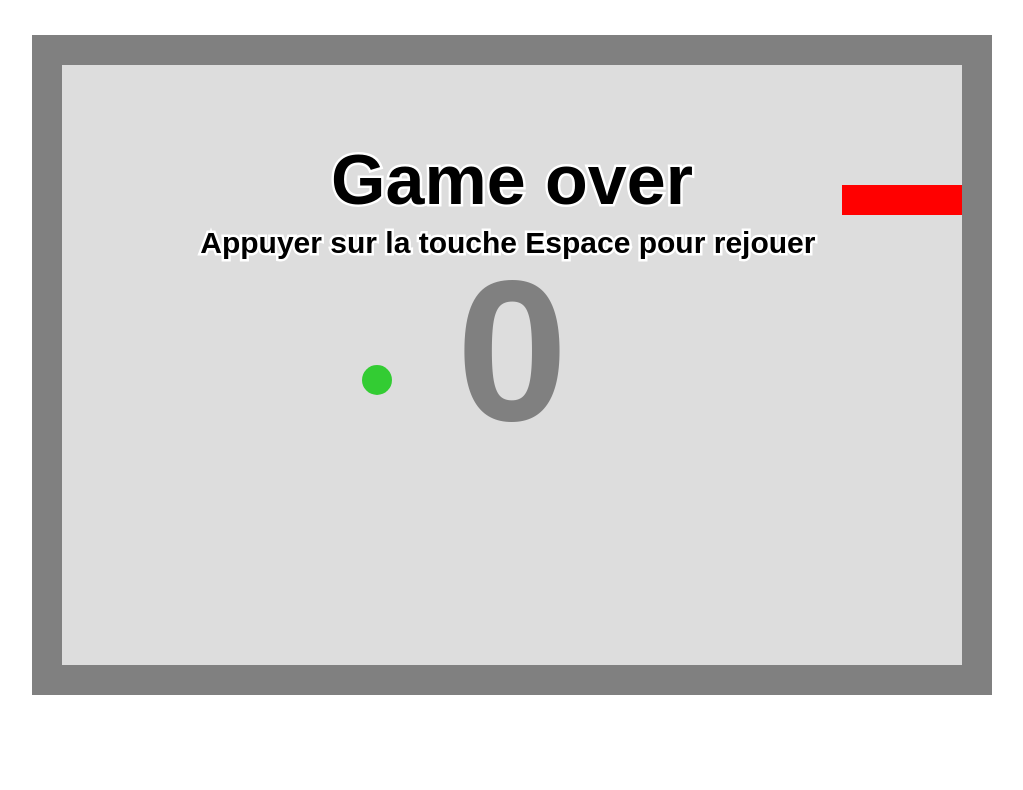
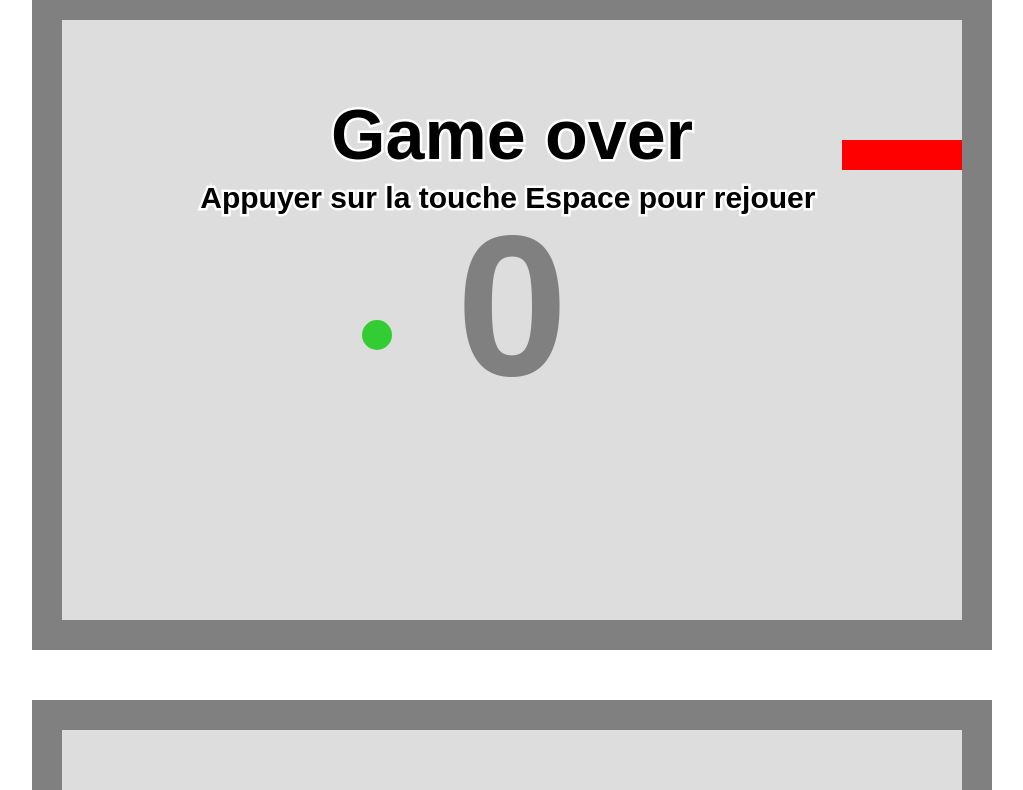
Before and after one commit to jeremiePonch/snakeJavaScript, a plain HTML site: page index.html in a window 1280 px wide. Shown: the part 60-850 px from the top of the page, without its empty margins (128-1151 px from the left). Before the commit the page ends 805 px from the top, so only its background shows below. Drawn offline with Linux system fonts and the light colour scheme.

Commit message:
ajout de la classe Game

```diff
--- a/index.html
+++ b/index.html
@@ -5,7 +5,6 @@
     <title>Jeu du Serpent</title>
 </head>
 <body>
-    <h1 style="text-align: center; margin: 0 0;"> Un Jeu pour le gros bébé Lisa Oberland</h1>
 </body>
 
 <script src="script.js"></script>
--- a/script.js
+++ b/script.js
@@ -1,20 +1,77 @@
 window.onload = () => {
 
-    const canvasWidth = 900;
-    const canvasHeight = 600;
-    const blockSize = 30;
-    const canvas = document.createElement('canvas');
-    const ctx = canvas.getContext('2d');
-    const blockWidth = canvasWidth/blockSize;
-    const blockHeight = canvasHeight/blockSize;
-    const xCenter = canvasWidth/2;
-    const yCenter = canvasHeight/2;
 
-    let delay;
-    let snaky;
-    let apple;
-    let score;
-    let timeOut;
+
+    class Game {
+        constructor(canvasWidth = 900, canvasHeight = 600){
+            this.canvasWidth = canvasWidth;
+            this.canvasHeight = canvasHeight;
+            this.blockSize = 30;
+            this.canvas = document.createElement('canvas');
+            this.ctx = this.canvas.getContext('2d');
+            this.blockWidth = this.canvasWidth/this.blockSize;
+            this.blockHeight = this.canvasHeight/this.blockSize;
+            this.xCenter = this.canvasWidth/2;
+            this.yCenter = this.canvasHeight/2;
+
+            this.delay;
+            this.snaky;
+            this.apple;
+            this.score;
+            this.timeOut;
+        }
+
+        init(){
+            this.canvas.width = this.canvasWidth;
+            this.canvas.height = this.canvasHeight;
+            this.canvas.style.border = "30px solid grey";
+            this.canvas.style.margin = "50px auto";
+            this.canvas. style.display = "block";
+            this.canvas.style.backgroundColor = "#ddd";
+            document.body.appendChild(this.canvas);
+
+            this.launch();
+            //refreshCanvas();
+        }
+
+
+        launch(){
+            this.snaky = new Snake('right', [5,4] , [4,4], [3,4], [2,4]);
+            this.apple = new Apple();
+            this.score = 0;
+            this.delay = 100;
+            clearTimeout(this.timeOut); // fonction qui remet setTimeout à 0
+            this.refreshCanvas();
+        }
+
+        refreshCanvas(){
+
+            this.snaky.advance();
+            if(this.snaky.checkCollision(this.blockWidth, this.blockHeight)){
+                Drawing.gameOver(this.ctx, this.xCenter, this.yCenter);
+            }else{
+
+                if(this.snaky.isEatingeApple(this.apple)){
+                    this.score++;
+                    do{
+                        this.apple.setNewPosition(this.blockWidth, this.blockHeight);
+
+                    }while( this.apple.isOnSnake(this.snaky));
+
+                    if(this.score%5 === 0 &&  this.score !=0) this.delay /= 2;
+                }
+
+                this.ctx.clearRect(0, 0, this.canvasWidth, this.canvasHeight);
+                Drawing.drawScore(this.ctx, this.xCenter, this.yCenter, this.score);
+                Drawing.drawSnack(this.ctx, this.blockSize, this.snaky);
+                Drawing.drawApple(this.ctx, this.blockSize, this.apple)
+                this.timeOut = setTimeout(this.refreshCanvas.bind(this), this.delay);    // setTimeout fonction qui permet de relancer une fonction
+                                                                                    // j'utilise le bind car je veux garder les proprieté de mon objet pas celui de l'objet Window
+            }
+
+        }
+
+    }
 
 
     class Snake {
@@ -77,7 +134,7 @@ window.onload = () => {
             }
         };
 
-        checkCollision(){
+        checkCollision(blockWidth, blockHeight){
             let wallCollision = false;
             let snakeCollision = false;
             // const head = this.body[0];
@@ -128,19 +185,8 @@ window.onload = () => {
             this.position = position;
         }
 
-        draw(){
-            const radius = blockSize/2;
-            const x = this.position[0]*blockSize + radius;
-            const y = this.position[1]*blockSize + radius;
-            ctx.save();
-            ctx.fillStyle="#33cc33";
-            ctx.beginPath();
-            ctx.arc(x, y, radius, 0, Math.PI*2, true);
-            ctx.fill();
-            ctx.restore();
-        };
 
-        setNewPosition(){
+        setNewPosition(blockWidth, blockHeight){
             const newX = Math.round(Math.random() * blockWidth - 1);
             const newY = Math.round(Math.random() * blockHeight - 1);
             console.log(this.position);
@@ -221,57 +267,10 @@ window.onload = () => {
     }
 
 
-
-    const init = () => {
-        canvas.width = canvasWidth;
-        canvas.height = canvasHeight;
-        canvas.style.border = "30px solid grey";
-        canvas.style.margin = "50px auto";
-        canvas. style.display = "block";
-        canvas.style.backgroundColor = "#ddd";
-        document.body.appendChild(canvas);
-
-        launch();
-        //refreshCanvas();
-    }
-
-
-
-    const launch = () =>{
-        snaky = new Snake('right', [5,4] , [4,4], [3,4], [2,4]);
-        apple = new Apple();
-        score = 0;
-        delay = 100;
-        clearTimeout(timeOut); // fonction qui remet setTimeout à 0
-        refreshCanvas();
-    }
-
-    const refreshCanvas = () => {
-
-        snaky.advance();
-        if(snaky.checkCollision()){
-            Drawing.gameOver(ctx, xCenter, yCenter);
-        }else{
-
-            if(snaky.isEatingeApple(apple)){
-                score++;
-                do{
-                    apple.setNewPosition();
-
-                }while( apple.isOnSnake(snaky));
-
-                if(score%5 === 0 &&  score !=0) delay /= 2;
-            }
-
-            ctx.clearRect(0, 0, canvasWidth, canvasHeight);
-            Drawing.drawScore(ctx, xCenter, yCenter, score);
-            Drawing.drawSnack(ctx, blockSize, snaky);
-            Drawing.drawApple(ctx, blockSize, apple)
-            timeOut = setTimeout(refreshCanvas, delay); // setTimeout fonction qui permet de relancer une fonction
-        }
-
-    }
-
+    let myGame = new Game();
+    myGame.init();
+    let myGame2 = new Game();
+    myGame2.init();
 
     document.onkeydown = e =>{
         const key = e.keyCode;
@@ -279,7 +278,8 @@ window.onload = () => {
 
         switch(key){
             case 32:
-                launch();
+                myGame.launch();
+                // myGame2.launch();
                 return;
             case 37:
                 newDirection = "left";
@@ -298,10 +298,10 @@ window.onload = () => {
         }
 
         console.log("newDirection : " + newDirection);
-        snaky.setDirection(newDirection);
+        myGame.snaky.setDirection(newDirection);
+        // myGame2.snaky.setDirection(newDirection);
 
     }
 
-    init();
 
 }
```
